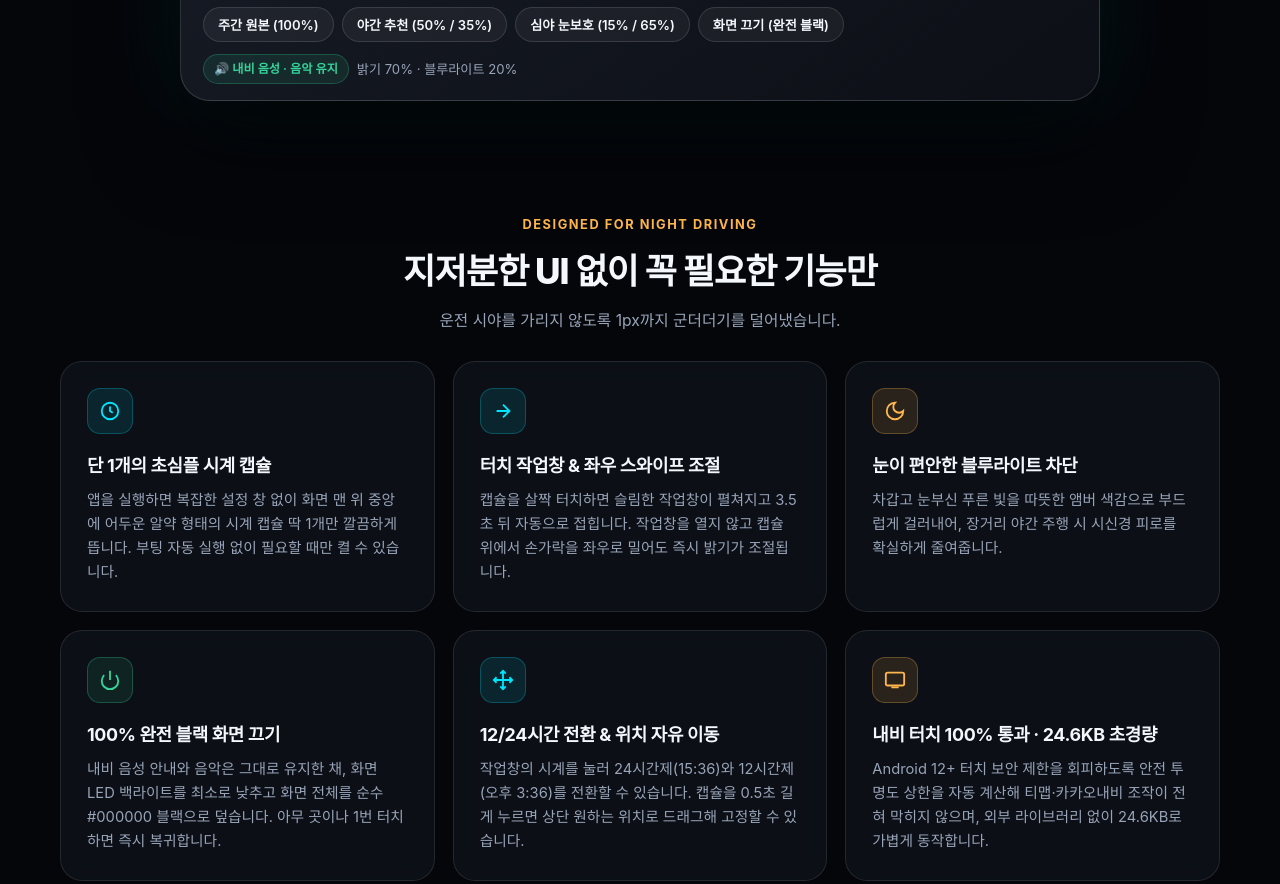
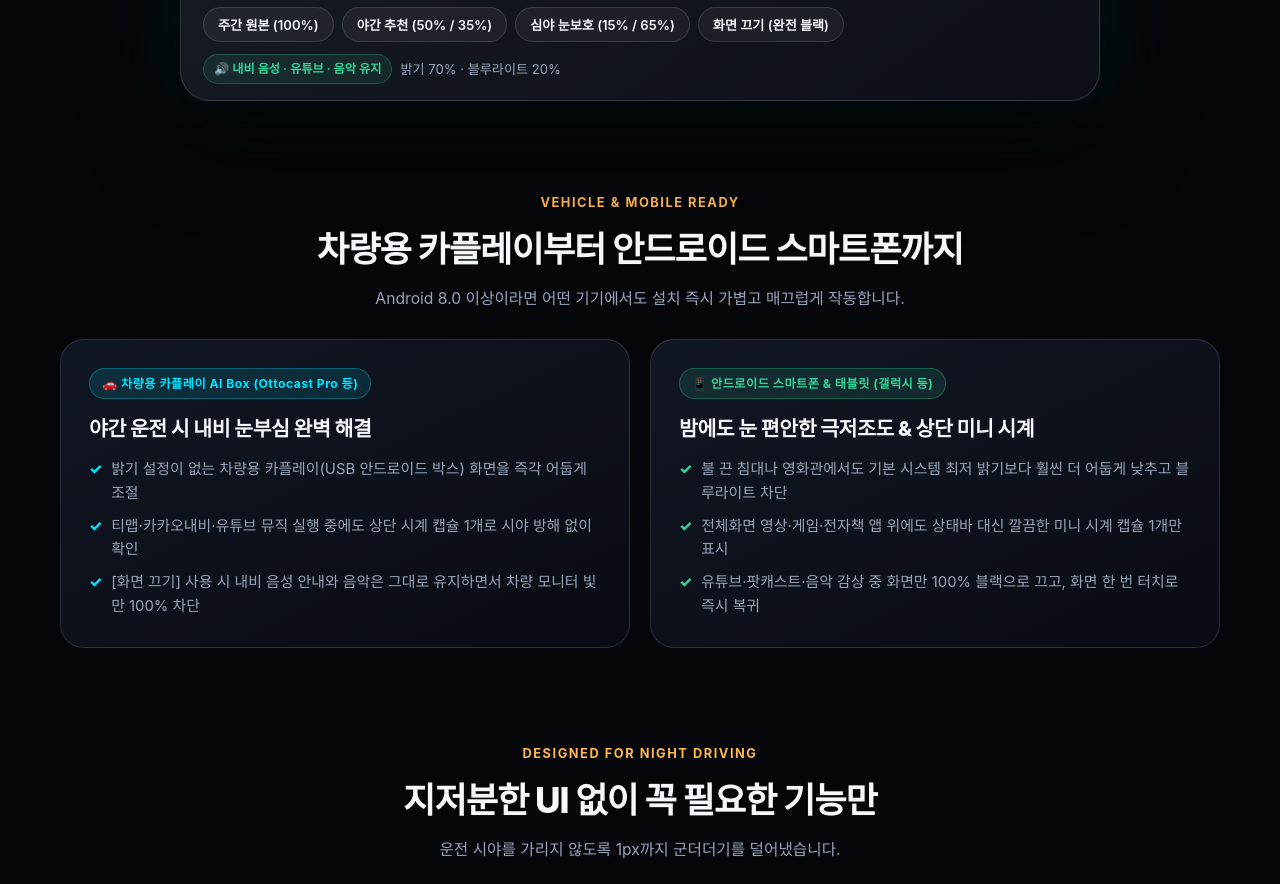
Before and after one commit to jeye79/CarPlay_Display, a plain HTML site: page index.html in a window 1280 px wide. Shown: the part 1305-2189 px from the top of the page. Drawn offline with Linux system fonts and the light colour scheme; a web font is replaced by a local one.

Commit message:
docs: expand landing page for both Android phones/tablets and CarPlay AI Box

```diff
--- a/index.html
+++ b/index.html
@@ -3,8 +3,8 @@
 <head>
   <meta charset="UTF-8" />
   <meta name="viewport" content="width=device-width, initial-scale=1.0" />
-  <title>야간 밝기 (OttocastDimmer) — 현대 넥소 × Ottocast Pro 야간 시계 & 밝기 앱</title>
-  <meta name="description" content="현대 넥소 차량용 Ottocast Pro 안드로이드 박스를 위한 초심플 상단 시계, 화면 밝기 조절, 블루라이트 차단, 100% 블랙 화면 끄기 APK 무료 다운로드." />
+  <title>야간 밝기 (OttocastDimmer) — 카플레이 AI Box &amp; 안드로이드 폰 초심플 시계 · 밝기 앱</title>
+  <meta name="description" content="현대 넥소 Ottocast Pro 카플레이 디스플레이와 일반 안드로이드 스마트폰·태블릿 모두에서 동작하는 초심플 상단 시계, 극저조도 화면 밝기 조절, 블루라이트 차단, 100% 블랙 화면 끄기 APK 무료 다운로드." />
   <link rel="preconnect" href="https://cdn.jsdelivr.net" crossorigin />
   <link rel="stylesheet" href="https://cdn.jsdelivr.net/gh/orioncactus/pretendard@v1.3.9/dist/web/static/pretendard.min.css" />
   <style>
@@ -774,6 +774,91 @@
       padding: 40px 0 74px;
     }
 
+    /* Compatible Devices & Use Cases */
+    .devices-section {
+      padding: 18px 0 56px;
+    }
+
+    .usecases-grid {
+      display: grid;
+      grid-template-columns: repeat(2, 1fr);
+      gap: 20px;
+    }
+
+    .usecase-card {
+      position: relative;
+      padding: 28px;
+      border-radius: 24px;
+      background: linear-gradient(155deg, rgba(20, 26, 40, 0.85), rgba(10, 13, 21, 0.9));
+      border: 1px solid rgba(255, 255, 255, 0.12);
+      backdrop-filter: blur(16px);
+      overflow: hidden;
+      transition: transform 0.25s ease, border-color 0.25s ease, box-shadow 0.25s ease;
+    }
+
+    .usecase-card:hover {
+      transform: translateY(-4px);
+      border-color: rgba(0, 229, 255, 0.4);
+      box-shadow: 0 22px 52px rgba(0, 0, 0, 0.5);
+    }
+
+    .usecase-card.android-card:hover {
+      border-color: rgba(52, 211, 153, 0.45);
+    }
+
+    .usecase-tag {
+      display: inline-flex;
+      align-items: center;
+      gap: 7px;
+      padding: 5px 12px;
+      border-radius: 999px;
+      font-size: 0.76rem;
+      font-weight: 700;
+      letter-spacing: 0.04em;
+      margin-bottom: 14px;
+      background: rgba(0, 229, 255, 0.12);
+      color: var(--cyan);
+      border: 1px solid rgba(0, 229, 255, 0.28);
+    }
+
+    .usecase-card.android-card .usecase-tag {
+      background: rgba(52, 211, 153, 0.12);
+      color: var(--emerald);
+      border-color: rgba(52, 211, 153, 0.3);
+    }
+
+    .usecase-card h3 {
+      font-size: 1.28rem;
+      font-weight: 800;
+      margin-bottom: 12px;
+      letter-spacing: -0.02em;
+    }
+
+    .usecase-list {
+      list-style: none;
+      display: flex;
+      flex-direction: column;
+      gap: 9px;
+      color: var(--text-secondary);
+      font-size: 0.93rem;
+    }
+
+    .usecase-list li {
+      display: flex;
+      align-items: flex-start;
+      gap: 9px;
+    }
+
+    .usecase-check {
+      color: var(--cyan);
+      font-weight: 800;
+      flex-shrink: 0;
+    }
+
+    .usecase-card.android-card .usecase-check {
+      color: var(--emerald);
+    }
+
     .bento-grid {
       display: grid;
       grid-template-columns: repeat(3, 1fr);
@@ -947,7 +1032,8 @@
 
     @media (max-width: 900px) {
       .bento-grid,
-      .steps-grid {
+      .steps-grid,
+      .usecases-grid {
         grid-template-columns: 1fr;
       }
       .nav-link {
@@ -1001,6 +1087,7 @@
       </a>
       <div class="nav-actions">
         <a class="nav-link" href="#simulator">미리보기</a>
+        <a class="nav-link" href="#devices">지원 기기</a>
         <a class="nav-link" href="#features">핵심 기능</a>
         <a class="nav-link" href="#install">설치 방법</a>
         <a class="nav-link" href="https://github.com/jeye79/CarPlay_Display" target="_blank" rel="noopener">GitHub</a>
@@ -1013,15 +1100,15 @@
     <section class="hero container">
       <div class="pill-badge">
         <span class="pulse-dot"></span>
-        <span>HYUNDAI NEXO × OTTOCAST PRO 전용</span>
+        <span>CARPLAY AI BOX · ANDROID 스마트폰 &amp; 태블릿 겸용</span>
       </div>
       <h1>
-        야간 운전 눈부심 제로,<br />
-        <span class="gradient-text">초심플 상단 시계 &amp; 밝기 컨트롤</span>
+        카플레이와 안드로이드 어디서나,<br />
+        <span class="gradient-text">초심플 상단 시계 &amp; 야간 밝기 컨트롤</span>
       </h1>
       <p class="subtitle">
-        밝기 조절이 없어 밤마다 눈이 아팠던 오토캐스트 프로 카플레이 디스플레이를 위해 탄생했습니다.
-        복잡한 화면 없이 상단 미니 시계 캡슐 <strong>딱 1개</strong>로 밝기, 블루라이트 차단, 100% 블랙 화면 끄기까지 한 번에 제어하세요.
+        현대 넥소 <strong>Ottocast Pro</strong> 차량용 디스플레이는 물론, 일반 <strong>안드로이드 스마트폰·태블릿</strong>에서도 완벽하게 동작합니다.
+        상단 미니 시계 캡슐 <strong>딱 1개</strong>로 시스템 최저 밝기보다 더 어두운 밝기 조절, 블루라이트 차단, 100% 블랙 화면 끄기까지 한 번에 제어하세요.
       </p>
 
       <div class="hero-cta-group">
@@ -1150,10 +1237,41 @@
             <button type="button" class="preset-btn" id="presetBlackoutBtn">화면 끄기 (완전 블랙)</button>
           </div>
           <div class="sim-status-readout">
-            <span class="audio-pill">🔊 내비 음성 · 음악 유지</span>
+            <span class="audio-pill">🔊 내비 음성 · 유튜브 · 음악 유지</span>
             <span id="simReadoutText">밝기 70% · 블루라이트 20%</span>
           </div>
         </div>
+      </div>
+    </section>
+
+    <!-- Compatible Devices & Use Cases -->
+    <section id="devices" class="devices-section container">
+      <div class="section-header">
+        <div class="section-eyebrow">VEHICLE &amp; MOBILE READY</div>
+        <h2 class="section-title">차량용 카플레이부터 안드로이드 스마트폰까지</h2>
+        <p class="section-desc">Android 8.0 이상이라면 어떤 기기에서도 설치 즉시 가볍고 매끄럽게 작동합니다.</p>
+      </div>
+
+      <div class="usecases-grid">
+        <article class="usecase-card">
+          <div class="usecase-tag">🚗 차량용 카플레이 AI Box (Ottocast Pro 등)</div>
+          <h3>야간 운전 시 내비 눈부심 완벽 해결</h3>
+          <ul class="usecase-list">
+            <li><span class="usecase-check">✓</span><span>밝기 설정이 없는 차량용 카플레이(USB 안드로이드 박스) 화면을 즉각 어둡게 조절</span></li>
+            <li><span class="usecase-check">✓</span><span>티맵·카카오내비·유튜브 뮤직 실행 중에도 상단 시계 캡슐 1개로 시야 방해 없이 확인</span></li>
+            <li><span class="usecase-check">✓</span><span>[화면 끄기] 사용 시 내비 음성 안내와 음악은 그대로 유지하면서 차량 모니터 빛만 100% 차단</span></li>
+          </ul>
+        </article>
+
+        <article class="usecase-card android-card">
+          <div class="usecase-tag">📱 안드로이드 스마트폰 &amp; 태블릿 (갤럭시 등)</div>
+          <h3>밤에도 눈 편안한 극저조도 &amp; 상단 미니 시계</h3>
+          <ul class="usecase-list">
+            <li><span class="usecase-check">✓</span><span>불 끈 침대나 영화관에서도 기본 시스템 최저 밝기보다 훨씬 더 어둡게 낮추고 블루라이트 차단</span></li>
+            <li><span class="usecase-check">✓</span><span>전체화면 영상·게임·전자책 앱 위에도 상태바 대신 깔끔한 미니 시계 캡슐 1개만 표시</span></li>
+            <li><span class="usecase-check">✓</span><span>유튜브·팟캐스트·음악 감상 중 화면만 100% 블랙으로 끄고, 화면 한 번 터치로 즉시 복귀</span></li>
+          </ul>
+        </article>
       </div>
     </section>
 
@@ -1226,8 +1344,8 @@
               <path d="M8 20h8"/>
             </svg>
           </div>
-          <h3>내비 터치 100% 통과 · 24.6KB 초경량</h3>
-          <p>Android 12+ 터치 보안 제한을 회피하도록 안전 투명도 상한을 자동 계산해 티맵·카카오내비 조작이 전혀 막히지 않으며, 외부 라이브러리 없이 24.6KB로 가볍게 동작합니다.</p>
+          <h3>내비·스마트폰 터치 100% 통과 · 24.6KB 초경량</h3>
+          <p>Android 12+ 터치 보안 제한을 회피하도록 안전 투명도 상한을 자동 계산해 티맵·카카오내비는 물론 스마트폰 모든 앱 터치가 막히지 않으며, 24.6KB 초경량으로 배터리를 거의 소모하지 않습니다.</p>
         </article>
       </div>
     </section>
@@ -1237,20 +1355,20 @@
       <div class="install-box">
         <div class="section-header" style="margin-bottom: 10px;">
           <div class="section-eyebrow">3-STEP SETUP</div>
-          <h2 class="section-title">Ottocast Pro 설치 방법</h2>
-          <p class="section-desc">차량 내 오토캐스트 브라우저에서 바로 내려받거나 USB로 설치할 수 있습니다.</p>
+          <h2 class="section-title">안드로이드 폰 &amp; Ottocast Pro 설치 방법</h2>
+          <p class="section-desc">안드로이드 스마트폰이나 차량 오토캐스트 브라우저에서 바로 내려받아 설치할 수 있습니다.</p>
         </div>
 
         <div class="steps-grid">
           <div class="step-card">
             <div class="step-num">1</div>
             <h4>APK 다운로드</h4>
-            <p>아래 버튼으로 <code>OttocastDimmer.apk</code>를 다운로드합니다. (PC에서 받아 USB로 옮겨도 됩니다)</p>
+            <p>안드로이드 폰 또는 오토캐스트 브라우저에서 아래 버튼으로 <code>OttocastDimmer.apk</code>를 내려받습니다. (PC 다운로드 후 USB 전달도 가능)</p>
           </div>
           <div class="step-card">
             <div class="step-num">2</div>
             <h4>앱 설치 및 실행</h4>
-            <p>오토캐스트 파일 관리자에서 APK를 설치한 뒤, 앱 목록의 <strong>야간 밝기</strong> 아이콘을 터치합니다.</p>
+            <p>내 파일(파일 관리자)에서 APK를 눌러 설치한 뒤, 앱 서랍의 <strong>야간 밝기</strong> 아이콘을 터치합니다.</p>
           </div>
           <div class="step-card">
             <div class="step-num">3</div>
@@ -1279,7 +1397,7 @@
 
   <footer>
     <div class="container footer-inner">
-      <div>© 2026 OttocastDimmer · 현대 넥소 &amp; Ottocast Pro 야간 드라이빙 유틸리티</div>
+      <div>© 2026 OttocastDimmer · 카플레이 AI Box &amp; 안드로이드 스마트폰 야간 시계 · 밝기 유틸리티</div>
       <div class="footer-links">
         <a href="./OttocastDimmer.apk" download="OttocastDimmer.apk">APK 다운로드</a>
         <a href="https://github.com/jeye79/CarPlay_Display" target="_blank" rel="noopener">GitHub 저장소</a>
```
